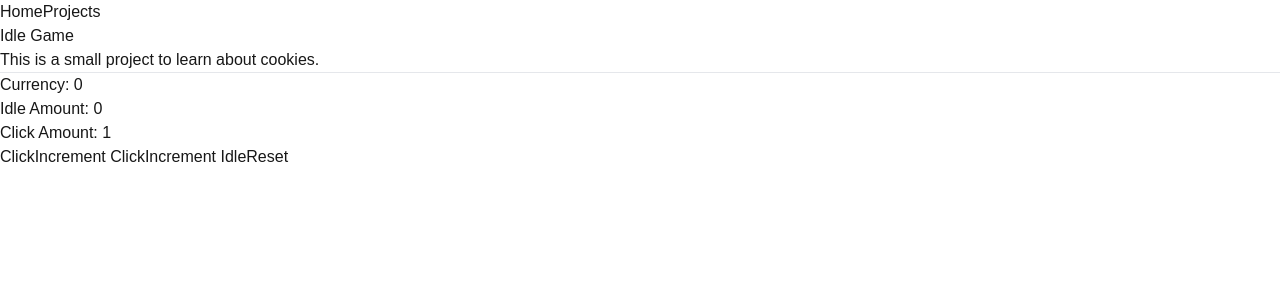
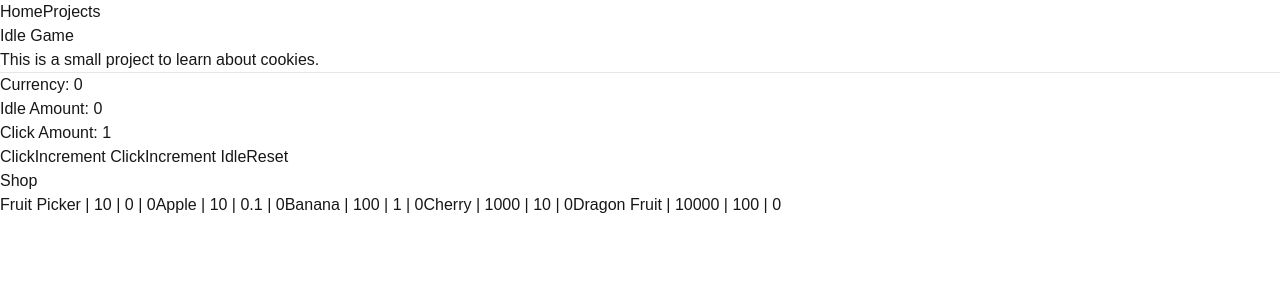
Before and after one commit to ymumberson/Tailwind-Portfolio, a Next.js app: page /projects/idle-game in a window 1280 px wide. Shown: the top 300 px of the page. Built offline with nearby package versions, Linux system fonts and the light colour scheme; no server answers.

Commit message:
Added in a shop upgrade system.

```diff
--- a/src/app/projects/idle-game/page.tsx
+++ b/src/app/projects/idle-game/page.tsx
@@ -3,12 +3,14 @@
 import Project from "@/app/components/Project";
 import { GameProvider } from "./gameContext";
 import ClickWindow from "./clickWindow";
+import Shop from "./shop";
 
 const IdleGame = () => {
     return (
         <Project name={"Idle Game"} description={"This is a small project to learn about cookies."} >
             <GameProvider>
                 <ClickWindow />
+                <Shop />
             </GameProvider>
         </Project>
     );
--- /dev/null
+++ b/src/app/projects/idle-game/shop.tsx
@@ -0,0 +1,83 @@
+import { useState } from "react";
+import { useGame } from "./gameContext";
+
+interface IUpgrade {
+    name: string;
+    cost: number;
+    clickIncrement: number;
+    idleIncrement: number;
+    numberOwned: number;
+}
+
+const Upgrade: React.FC<{upgrade: IUpgrade, onBuy: () => void}> = ({upgrade, onBuy}) => {
+    return (
+        <button onClick={onBuy} className="px-1 border rounded-lg">
+            {upgrade.name} | {upgrade.cost} | {upgrade.idleIncrement} | {upgrade.numberOwned}
+        </button>
+    );
+}
+
+const Shop = () => {
+    const { balance, setBalance, idleIncrement, setIdleIncrement, clickIncrement, setClickIncrement, incrementBalance} = useGame();
+
+    const [upgrades, setUpgrades] = useState<IUpgrade[]>([
+        {
+            name: "Fruit Picker",
+            cost: 10,
+            clickIncrement: 0.1,
+            idleIncrement: 0,
+            numberOwned: 0
+        },
+        {
+            name: "Apple",
+            cost: 10,
+            clickIncrement: 0,
+            idleIncrement: 0.1,
+            numberOwned: 0
+        },
+        {
+            name: "Banana",
+            cost: 100,
+            clickIncrement: 0,
+            idleIncrement: 1,
+            numberOwned: 0
+        },
+        {
+            name: "Cherry",
+            cost: 1000,
+            clickIncrement: 0,
+            idleIncrement: 10,
+            numberOwned: 0
+        },
+        {
+            name: "Dragon Fruit",
+            cost: 10000,
+            clickIncrement: 0,
+            idleIncrement: 100,
+            numberOwned: 0
+        },
+    ]);
+
+    const buyUpgrade = (index: number) => {
+        let newUpgrades = upgrades.slice();
+        let upgrade = newUpgrades[index];
+        if (balance >= upgrade.cost) {
+            setBalance((currentBalance: number) => currentBalance - upgrade.cost);
+            setClickIncrement((currentClickIncrement: number) => currentClickIncrement + upgrade.clickIncrement);
+            setIdleIncrement((currentIdleIncrement: number) => currentIdleIncrement + upgrade.idleIncrement);
+            upgrade.numberOwned += 1;
+        }
+        setUpgrades(newUpgrades);
+    };
+
+    return (
+        <div>
+            <p>Shop</p>
+            <div className="flex flex-col">
+                {upgrades.map((upgrade, index) => <Upgrade key={index} upgrade={upgrade} onBuy={() => buyUpgrade(index)}/>)}
+            </div>
+        </div>
+    )
+}
+
+export default Shop;
```
